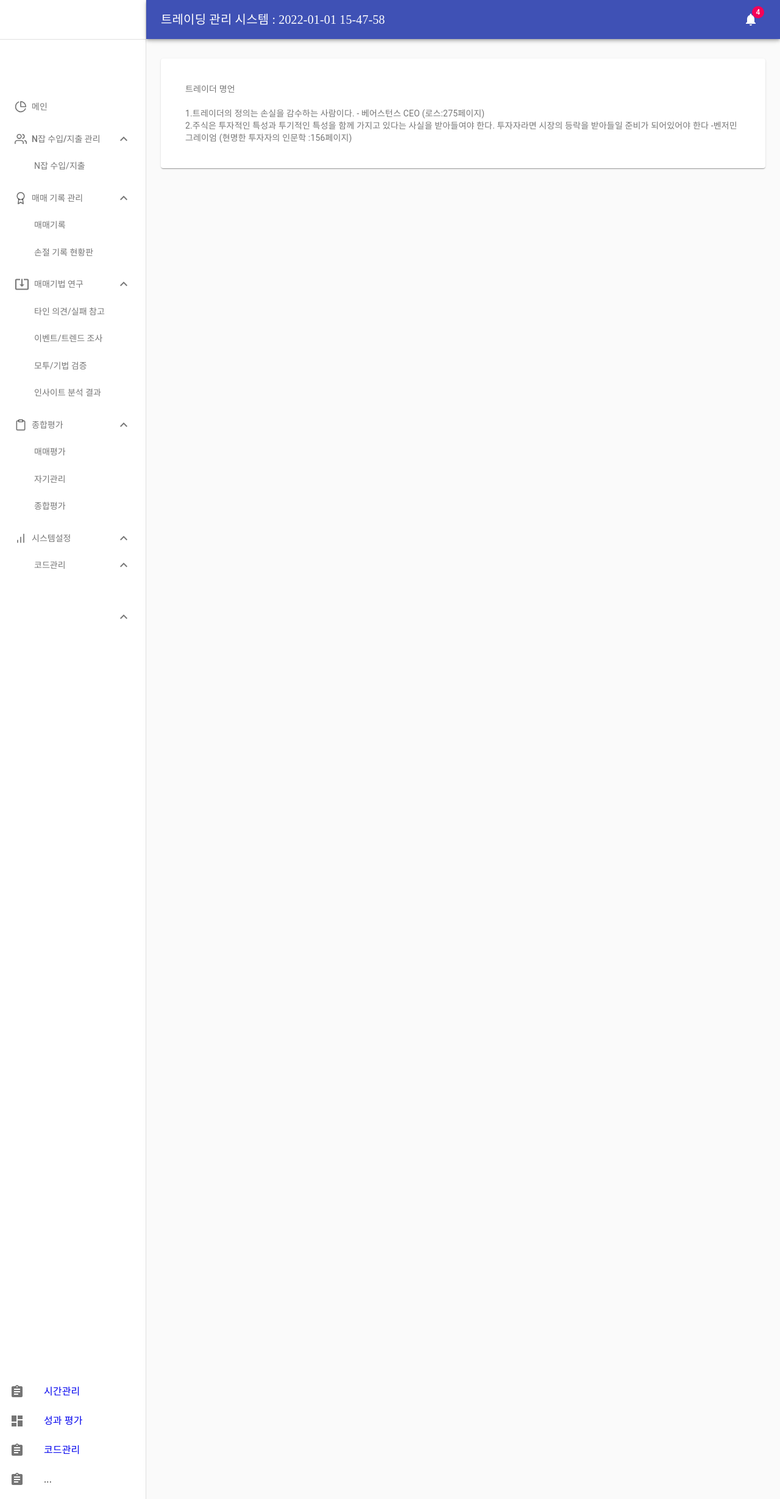
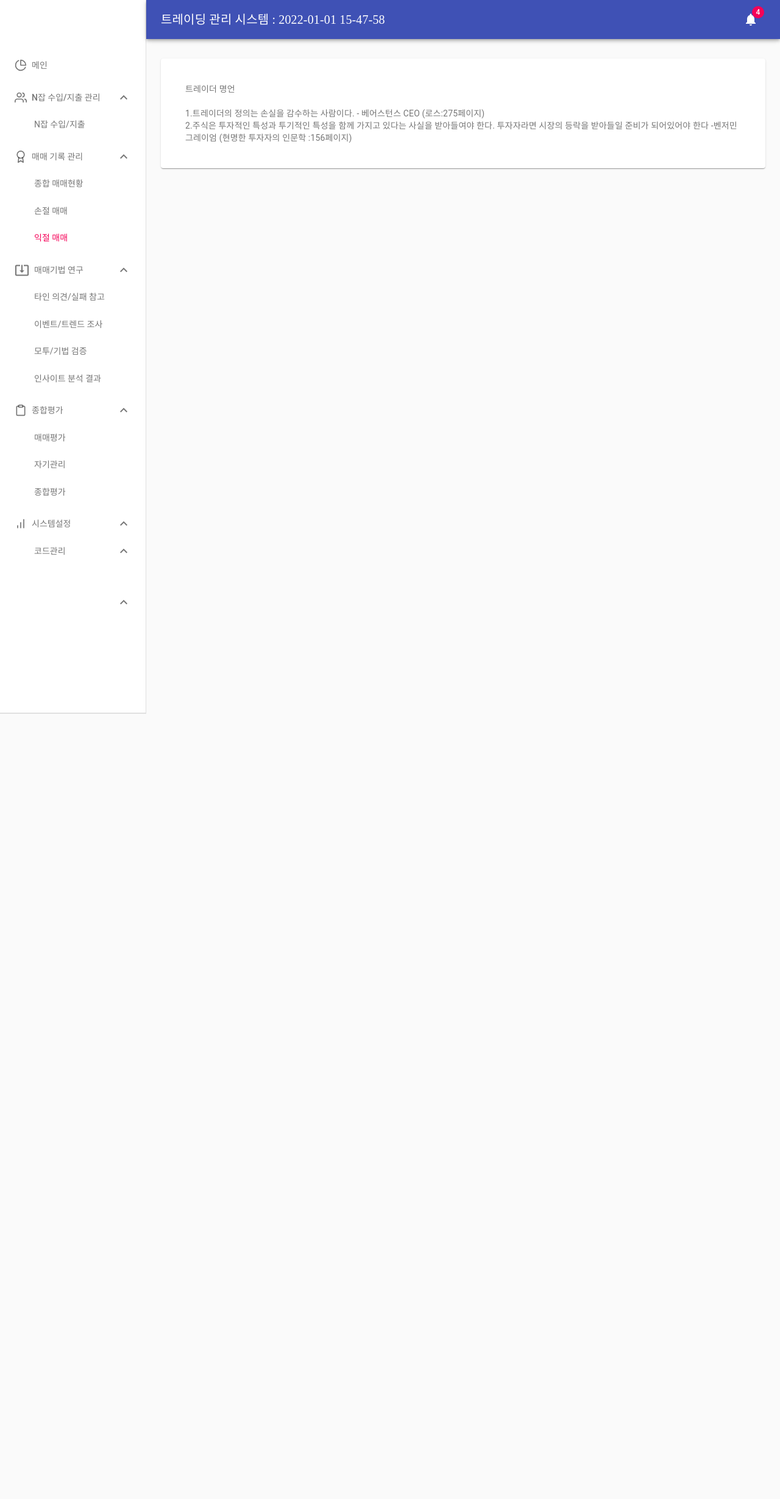
Before and after one commit to kjsgmltn/tms-new-front, a React (Create React App) app: page / in a window 1280 px wide. Shown: the whole page at 61% size. After the commit the page ends 1171 px from the top, so only its background shows below. Built offline with nearby package versions, Linux system fonts and the light colour scheme.

Commit message:
레프트메뉴 에러수정

```diff
--- a/src/layouts/index.js
+++ b/src/layouts/index.js
@@ -56,12 +56,16 @@ const navConfig = [
         icon: AwardIcon,
         items: [
           {
-            title: "매매기록",
+            title: "종합 매매현황",
             href: "/Orders",
           },
           {
-            title: "손절 기록 현황판",
+            title: "손절 매매",
             href: "/LossDashBoard",
+          },
+          {
+            title: "익절 매매",
+            href: "/",
           },
         ],
       },
@@ -202,7 +206,7 @@ function reduceChildRoutes({ acc, pathname, item, depth = 0 }) {
       <NavItem
         depth={depth}
         icon={item.icon}
-        key={key}
+        //key={key}
         info={item.info}
         open={open === null ? true : Boolean(open)}
         title={item.title}
@@ -220,7 +224,7 @@ function reduceChildRoutes({ acc, pathname, item, depth = 0 }) {
         depth={depth}
         href={item.href}
         icon={item.icon}
-        key={key}
+        //  key={key}
         info={item.info}
         title={item.title}
       />
@@ -237,7 +241,7 @@ const useStyles = makeStyles(() => ({
   desktopDrawer: {
     position: "relative",
     width: 240,
-    top: 64,
+    top: 5,
     height: "calc(100% - 64px)",
   },
   avatar: {
--- a/src/layouts/listItems.js
+++ /dev/null
@@ -1,124 +0,0 @@
-import React from "react";
-import ListItem from "@material-ui/core/ListItem";
-import ListItemIcon from "@material-ui/core/ListItemIcon";
-import ListItemText from "@material-ui/core/ListItemText";
-import ListSubheader from "@material-ui/core/ListSubheader";
-import DashboardIcon from "@material-ui/icons/Dashboard";
-import ShoppingCartIcon from "@material-ui/icons/ShoppingCart";
-import PeopleIcon from "@material-ui/icons/People";
-import BarChartIcon from "@material-ui/icons/BarChart";
-import LayersIcon from "@material-ui/icons/Layers";
-import AssignmentIcon from "@material-ui/icons/Assignment";
-import { Link } from "react-router-dom";
-export const mainListItems = (
-  <div>
-    <ListItem button>
-      <ListItemIcon>
-        <DashboardIcon />
-      </ListItemIcon>
-      <Link style={{ textDecoration: "none" }} to="/">
-        <ListItemText primary="메인" />
-      </Link>
-    </ListItem>
-    <ListItem button>
-      <ListItemIcon>
-        <DashboardIcon />
-      </ListItemIcon>
-      <Link style={{ textDecoration: "none" }} to="/main/PayDashBoard">
-        <ListItemText primary="N잡 수입/손실 현황판" />
-      </Link>
-    </ListItem>
-    <ListItem button>
-      <ListItemIcon>
-        <DashboardIcon />
-      </ListItemIcon>
-      <Link style={{ textDecoration: "none" }} to="/main/Orders">
-        <ListItemText primary="매매 근거 현황판" />
-      </Link>
-    </ListItem>
-    <ListItem button>
-      <ListItemIcon>
-        <PeopleIcon />
-      </ListItemIcon>
-      <Link style={{ textDecoration: "none" }} to="/main/LossDashBoard">
-        <ListItemText primary="손절 기록 현황판" />
-      </Link>
-    </ListItem>
-    <ListItem button>
-      <ListItemIcon>
-        <PeopleIcon />
-      </ListItemIcon>
-      <Link style={{ textDecoration: "none" }} to="/main/event">
-        <ListItemText primary="이벤트/트렌드 정리" />
-      </Link>
-    </ListItem>
-
-    <ListItem button>
-      <ListItemIcon>
-        <LayersIcon />
-      </ListItemIcon>
-      <Link style={{ textDecoration: "none" }} to="/main/Test">
-        <ListItemText primary="타인 의견/실패 참고" />
-      </Link>
-    </ListItem>
-
-    <ListItem button>
-      <ListItemIcon>
-        <ShoppingCartIcon />
-      </ListItemIcon>
-      <ListItemText primary="모투/기법 검증" />
-    </ListItem>
-    <ListItem button>
-      <ListItemIcon>
-        <LayersIcon />
-      </ListItemIcon>
-      <Link style={{ textDecoration: "none" }} to="/main/chartPatten">
-        <ListItemText primary="챠트패턴 분석 " />
-      </Link>
-    </ListItem>
-    <ListItem button>
-      <ListItemIcon>
-        <DashboardIcon />
-      </ListItemIcon>
-      <Link style={{ textDecoration: "none" }} to="/main">
-        <ListItemText primary="인사이트 분석  결과" />
-      </Link>
-    </ListItem>
-  </div>
-);
-
-export const secondaryListItems = (
-  <div>
-    <ListSubheader inset>자기 관리</ListSubheader>
-    <ListItem button>
-      <ListItemIcon>
-        <AssignmentIcon />
-      </ListItemIcon>
-      <Link style={{ textDecoration: "none" }} to="/main/TimeManage">
-        <ListItemText primary="시간관리" />
-      </Link>
-    </ListItem>
-    <ListItem button>
-      <ListItemIcon>
-        <DashboardIcon />
-      </ListItemIcon>
-      <Link style={{ textDecoration: "none" }} to="/main">
-        <ListItemText primary="성과 평가" />
-      </Link>
-    </ListItem>
-    <ListItem button>
-      <ListItemIcon>
-        <AssignmentIcon />
-      </ListItemIcon>
-      <Link style={{ textDecoration: "none" }} to="/main/CodeManage">
-        <ListItemText primary="코드관리" />
-      </Link>
-    </ListItem>
-    <ListItem button>
-      <ListItemIcon>
-        <AssignmentIcon />
-      </ListItemIcon>
-      <ListItemText primary="..." />
-    </ListItem>
-  </div>
-);
--- a/src/layouts/main.js
+++ b/src/layouts/main.js
@@ -18,7 +18,7 @@ import Link from "@material-ui/core/Link";
 import MenuIcon from "@material-ui/icons/Menu";
 import ChevronLeftIcon from "@material-ui/icons/ChevronLeft";
 import NotificationsIcon from "@material-ui/icons/Notifications";
-import { mainListItems, secondaryListItems } from "./listItems";
+
 //import Chart from './Chart';
 import PayDashBoard from "../pages/PayDashBoard";
 import Orders from "../pages/Orders";
@@ -203,15 +203,15 @@ export default function Dashboard() {
         open={open}
       >
         <div className={classes.toolbarIcon}></div>
+
+        <NavBar
+          onMobileClose={() => setMobileNavOpen(false)}
+          openMobile={isMobileNavOpen}
+        />
+
         <Divider />
-        <List>
-          <NavBar
-            onMobileClose={() => setMobileNavOpen(false)}
-            openMobile={isMobileNavOpen}
-          />
-        </List>
+
         <Divider />
-        <List>{secondaryListItems}</List>
       </Drawer>
       <main className={classes.content}>
         <div className={classes.appBarSpacer} />
--- a/src/pages/BnsDashBoard.js
+++ b/src/pages/BnsDashBoard.js
@@ -118,7 +118,7 @@ const Testc = () => {
       })
       .then((result) => {
         setWeekChartData({
-          labels: result.map((item) => item.final_week),
+          labels: result.map((item) => item.final_date),
           datasets: [
             {
               ...chatData.datasets,
@@ -137,7 +137,7 @@ const Testc = () => {
       })
       .then((result) => {
         setMonthChartData({
-          labels: result.map((item) => item.final_month),
+          labels: result.map((item) => item.final_date),
           datasets: [
             {
               ...chatData.datasets,
@@ -155,7 +155,7 @@ const Testc = () => {
       })
       .then((result) => {
         setYearChartData({
-          labels: result.map((item) => item.final_year),
+          labels: result.map((item) => item.final_date),
           datasets: [
             {
               ...chatData.datasets,
--- a/src/pages/Orders.js
+++ b/src/pages/Orders.js
@@ -62,20 +62,34 @@ export default function Orders() {
       <Grid container spacing={3}>
         <Grid item xs={12}>
           <Paper className={classes.paper}>
-            <div style={{ textAlign: "center" }}>매매 근거 현황판</div>
+            <div style={{ textAlign: "left" }}>종합 매매기록 현황판</div>
             <br />
             <br />
             <div style={{ display: "flex", alignItems: "center" }}>
-              <div className={classes.box}>총 투자금액</div>
-              <div className={classes.box}>매수 비중</div>
-              <div className={classes.box}>매도 비중</div>
-              <div className={classes.box}>현금 비중</div>
+              <div className={classes.box}>
+                총 투자금액:
+                <br />
+              </div>
+              <div className={classes.box}>
+                기타 자산 비중:
+                <br />
+                매수 비중:
+                <br />
+                매도 비중:
+                <br />
+                대기 비중:
+              </div>
+              <div className={classes.box}>
+                유지 기간
+                <br />
+                현재 비율의 수익률
+                <br />
+                리밸런싱 유지기간
+              </div>
             </div>
           </Paper>
-        </Grid>
-        <Grid item xs={12}>
           <Paper className={classes.paper}>
-            Stage(진행중) (매매근거가 옳았는지 변화를 관찰)
+            Progress(매매 진행중)
             <Table className={classes.table} aria-label="simple table">
               <TableHead>
                 <TableRow>
@@ -101,10 +115,8 @@ export default function Orders() {
               </TableBody>
             </Table>
           </Paper>
-        </Grid>
-        <Grid item xs={12}>
           <Paper className={classes.paper}>
-            투자기록 (종료)
+            Closed 투자기록 (매매 종료)
             <br />
             <div style={{ display: "flex", alignItems: "center" }}>
               <div className={classes.box}>암호화폐 매매 기록</div>
--- a/src/pages/PayDashBoard.js
+++ b/src/pages/PayDashBoard.js
@@ -1,10 +1,6 @@
 import React, { useEffect, useState } from "react";
-import Link from "@material-ui/core/Link";
 import { makeStyles } from "@material-ui/core/styles";
-import Typography from "@material-ui/core/Typography";
-
 import TabPanel from "../containers/TabPanel";
-
 import Paper from "@material-ui/core/Paper";
 import Grid from "@material-ui/core/Grid";
 import { tradingRepository } from "../repositories";
@@ -23,12 +19,12 @@ const useStyles = makeStyles((theme) => ({
     color: theme.palette.text.secondary,
   },
   box: {
-    width: 350,
-    height: 150,
+    width: 200,
+    height: 90,
     padding: 8,
-    margin: 14,
-    border: 12,
-    border: "1px solid #BDBDBD",
+    margin: 5,
+    border: 5,
+    border: "0.3px solid #BDBDBD",
     fontSize: 15,
   },
 }));
@@ -69,18 +65,25 @@ export default function CenteredGrid({
       <Grid container spacing={3}>
         <Grid item xs={12}>
           <Paper className={classes.paper}>
-            <div style={{ textAlign: "center" }}>
+            <div style={{ textAlign: "left" }}>
               N잡 수입/손실 현황판
               <br />
               <br />
             </div>
-            <div style={{ textAlign: "left" }}>
-              *보고싶은 N잡 종목을 선택해주세요 :총수익금액
-              ,비트코인,한국주식,미국주식
-            </div>
+
             <br />
 
             <div style={{ display: "flex", alignItems: "center" }}>
+              <div style={{ textAlign: "left" }}>
+                *보고싶은 N잡 종목을 선택해주세요 :총수익금액
+                ,비트코인,한국주식,미국주식 <br />
+                *옵션을 선택해 주세요 : 순수익,이익,손실
+                <br />
+                *보고싶은 기간을 선택해 주세요 :
+                <br />
+                <br />
+              </div>
+              &nbsp;&nbsp;&nbsp;&nbsp;&nbsp;&nbsp;&nbsp;&nbsp;&nbsp;&nbsp;&nbsp;&nbsp;&nbsp;&nbsp;&nbsp;&nbsp;&nbsp;&nbsp;&nbsp;&nbsp;&nbsp;&nbsp;&nbsp;&nbsp;&nbsp;&nbsp;
               <div className={classes.box}>
                 <div>
                   총 누적 순수입 자산:
@@ -99,6 +102,7 @@ export default function CenteredGrid({
                 올해 순이익:
                 <br />
               </div>
+              =
               <div className={classes.box}>
                 이번주 이익:{article.week_final_price} 원
                 <br />
@@ -107,6 +111,7 @@ export default function CenteredGrid({
                 올해 이익: {article.year_final_price} 원
                 <br />
               </div>
+              +
               <div className={classes.box}>
                 이번주 손실:
                 <br />
@@ -117,15 +122,7 @@ export default function CenteredGrid({
               </div>
             </div>
           </Paper>
-        </Grid>
-
-        <Grid item xs={12}>
           <Paper className={classes.paper}>
-            *옵션을 선택해 주세요 : 순수익,이익,손실
-            <br />
-            *보고싶은 기간을 선택해 주세요 :
-            <br />
-            <br />
             <TabPanel
               rank={chatData}
               dayChatData={dayChatData}
@@ -135,25 +132,19 @@ export default function CenteredGrid({
             />
             <br />
             <br />
-            <br />
-            <br />
-            <br />
           </Paper>
-        </Grid>
-        <Grid item xs={12}>
           <Paper className={classes.paper}>
+            group1= 진행중,group2=휴식,group3=오래됬음
             <div style={{ display: "flex", alignItems: "center" }}>
               <div className={classes.box}>비트코인</div>
               <div className={classes.box}>한국주식</div>
               <div className={classes.box}>미국주식</div>
             </div>
-
             <div style={{ display: "flex", alignItems: "center" }}>
               <div className={classes.box}>NFT</div>
               <div className={classes.box}>배달</div>
               <div className={classes.box}>게임</div>
             </div>
-
             <div style={{ display: "flex", alignItems: "center" }}>
               <div className={classes.box}>외주 개발</div>
               <div className={classes.box}>교육</div>
--- a/src/pages/TimeManage.js
+++ b/src/pages/TimeManage.js
@@ -48,7 +48,7 @@ export default function CenteredGrid() {
               <div>
                 준비중
                 <br />
-                <br />{" "}
+                <br />
               </div>
             </div>
           </Paper>
```
